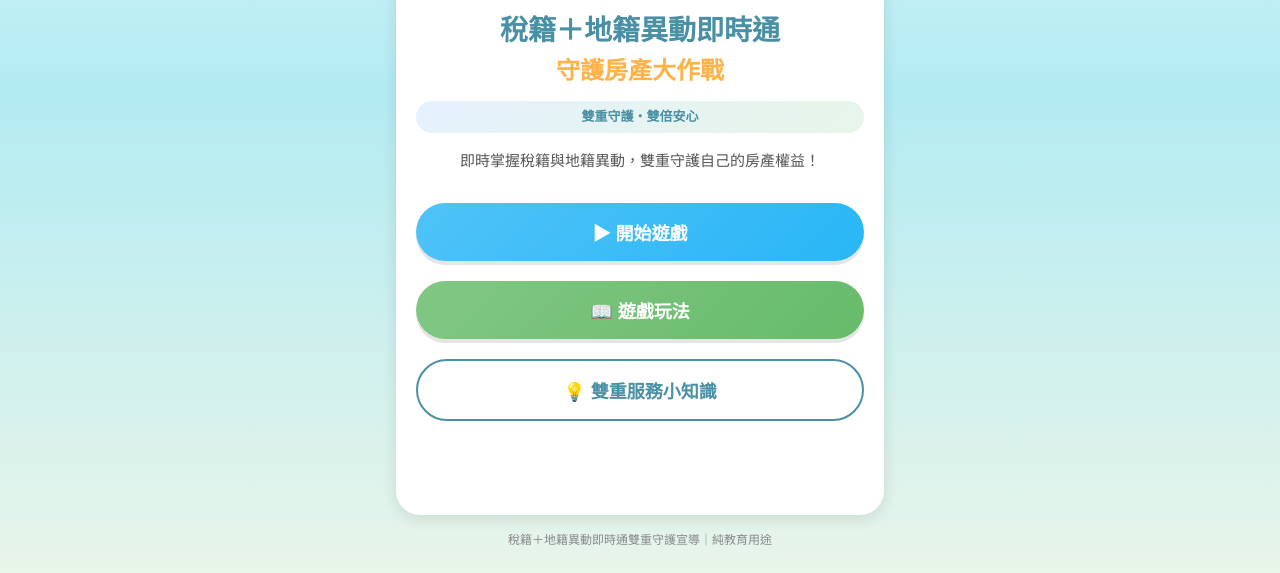
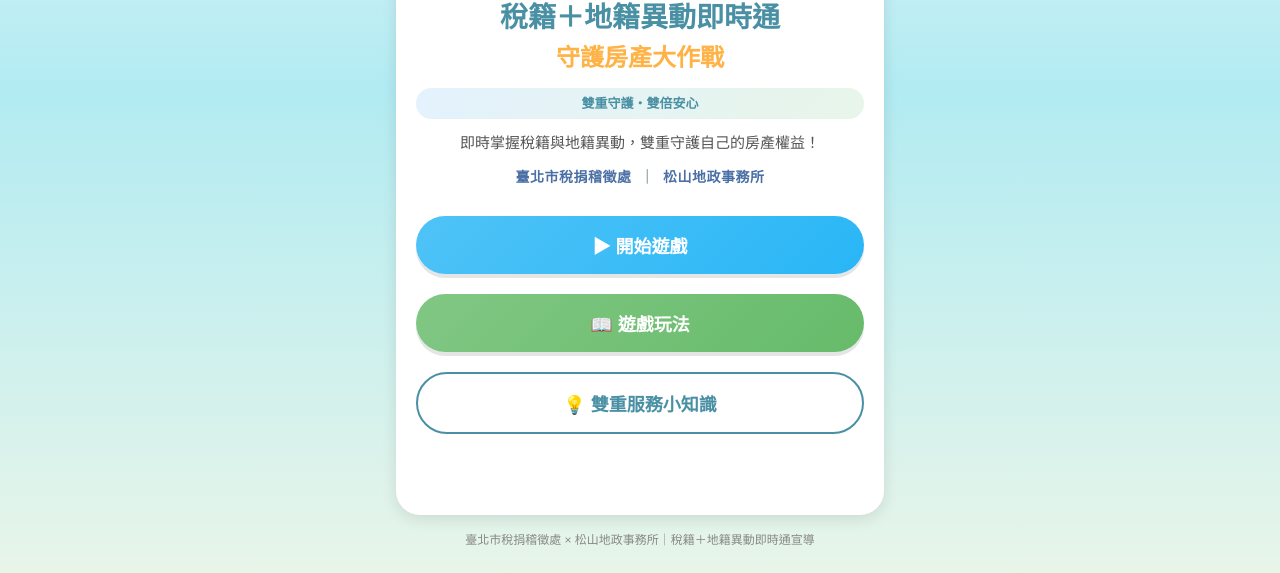
Before and after one commit to ct-2486/tax-notification-game, a plain HTML site: page index.html in a window 1280 px wide. Shown: the part 227-800 px from the top of the page. Drawn offline with Linux system fonts and the light colour scheme.

Commit message:
首頁加入臺北市稅捐稽徵處與松山地政事務所

```diff
--- a/index.html
+++ b/index.html
@@ -30,8 +30,10 @@
     @keyframes bounce { 0%, 100% { transform: translateY(0); } 50% { transform: translateY(-8px); } }
     h1.main-title { font-size: 26px; color: var(--deep-blue); margin-bottom: 4px; font-weight: 700; line-height: 1.3; }
     h2.sub-title { font-size: 22px; color: var(--orange); margin-bottom: 12px; font-weight: 600; }
-    .slogan { font-size: 15px; color: #555; margin-bottom: 20px; padding: 0 8px; line-height: 1.6; }
-    .dual-badge { display: inline-block; background: linear-gradient(135deg, #E3F2FD, #E8F5E9); border-radius: 20px; padding: 6px 14px; font-size: 13px; color: var(--deep-blue); font-weight: 600; margin-bottom: 16px; }
+    .slogan { font-size: 15px; color: #555; margin-bottom: 12px; padding: 0 8px; line-height: 1.6; }
+    .dual-badge { display: inline-block; background: linear-gradient(135deg, #E3F2FD, #E8F5E9); border-radius: 20px; padding: 6px 14px; font-size: 13px; color: var(--deep-blue); font-weight: 600; margin-bottom: 12px; }
+    .org-names { font-size: 14px; color: #4A6FA5; font-weight: 600; margin-bottom: 18px; letter-spacing: 0.5px; }
+    .org-sep { color: #90A4AE; margin: 0 4px; }
     .btn { display: block; width: 100%; padding: 16px 20px; margin: 10px 0; border: none; border-radius: 50px; font-size: 18px; font-weight: 600; cursor: pointer; transition: all 0.2s ease; font-family: inherit; box-shadow: 0 4px 0 rgba(0,0,0,0.1); }
     .btn:active { transform: translateY(3px); box-shadow: 0 1px 0 rgba(0,0,0,0.1); }
     .btn-primary { background: linear-gradient(135deg, #4FC3F7, #29B6F6); color: white; }
@@ -108,11 +110,16 @@
         <h2 class="sub-title">守護房產大作戰</h2>
         <div class="dual-badge">雙重守護・雙倍安心</div>
         <p class="slogan">即時掌握稅籍與地籍異動，雙重守護自己的房產權益！</p>
+        <div class="org-names">
+          <span>臺北市稅捐稽徵處</span>
+          <span class="org-sep">｜</span>
+          <span>松山地政事務所</span>
+        </div>
         <button class="btn btn-primary" onclick="startGame()">▶ 開始遊戲</button>
         <button class="btn btn-secondary" onclick="showHowTo()">📖 遊戲玩法</button>
         <button class="btn btn-outline" onclick="showKnowledge()">💡 雙重服務小知識</button>
       </div>
-      <p class="footer-note">稅籍＋地籍異動即時通雙重守護宣導｜純教育用途</p>
+      <p class="footer-note">臺北市稅捐稽徵處 × 松山地政事務所｜稅籍＋地籍異動即時通宣導</p>
     </div>
 
     <div class="screen" id="questionScreen">
@@ -170,7 +177,7 @@
           </p>
         </div>
       </div>
-      <p class="footer-note">本遊戲純為教育宣導用途（稅籍＋地籍異動即時通），不蒐集任何個人資料</p>
+      <p class="footer-note">臺北市稅捐稽徵處 × 松山地政事務所｜純教育宣導用途，不蒐集個人資料</p>
     </div>
   </div>
 
```
